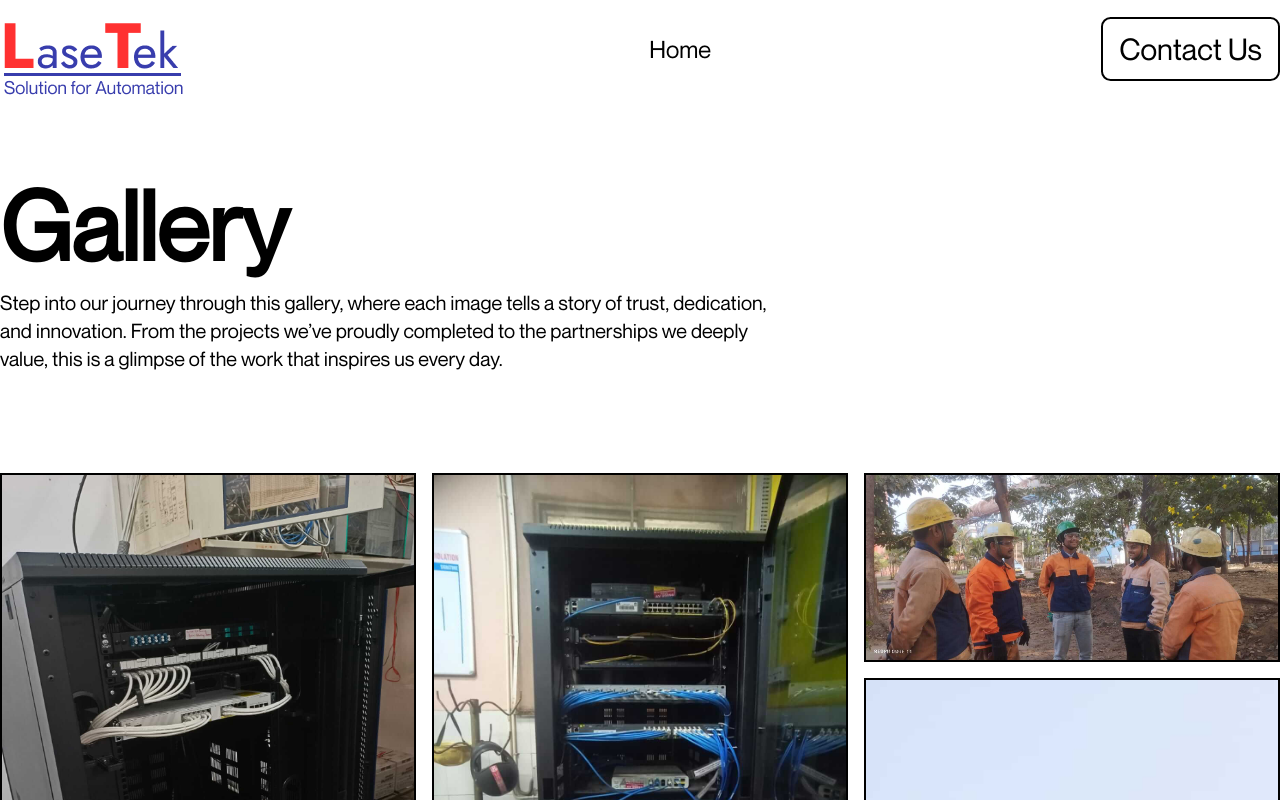
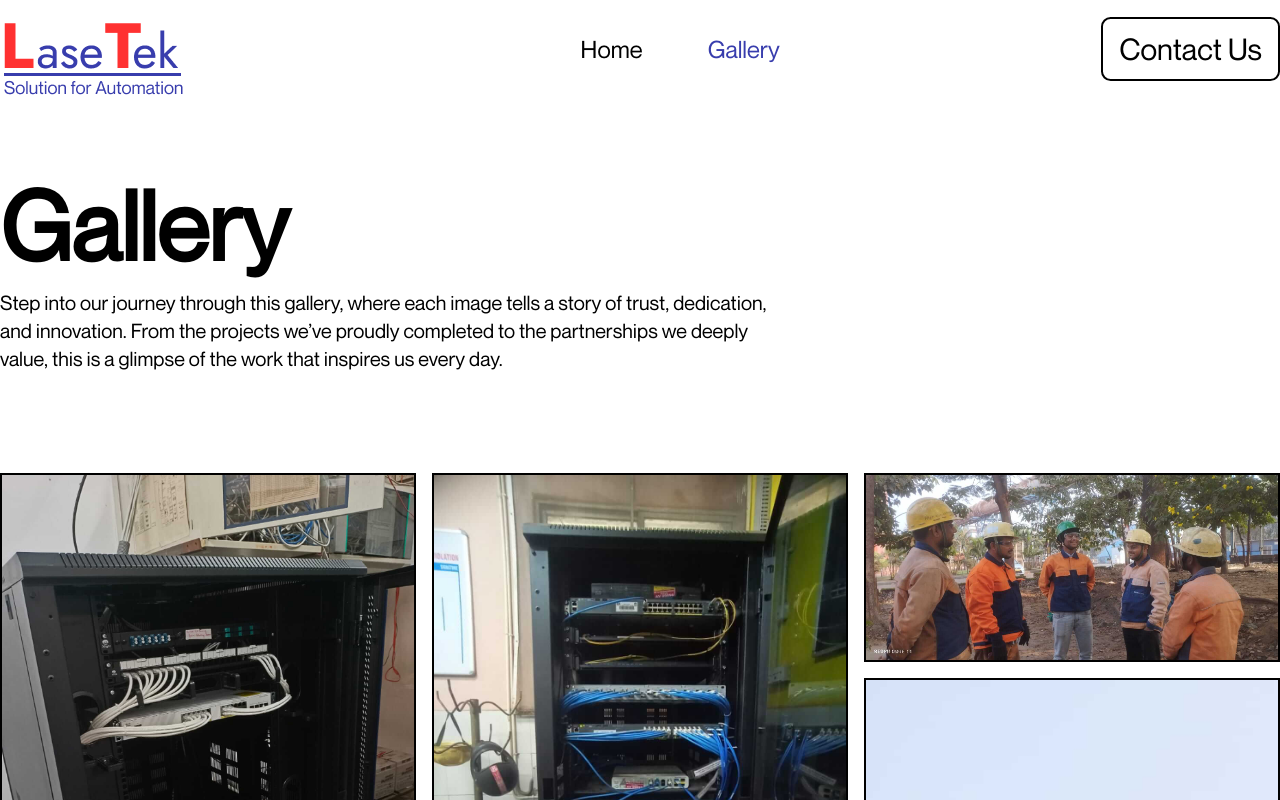
Before and after one commit to love-to-code108/LaseTek, a React (Vite) app: page /gallery in a window 1280 px wide. Shown: the top 800 px of the page. Built offline with nearby package versions, Linux system fonts and the light colour scheme.

Commit message:
the gallery section is done now i need to add animations using gsap or framer motion

```diff
--- a/src/Home.jsx
+++ b/src/Home.jsx
@@ -77,8 +77,8 @@ function HomePage() {
 
 
 
-
-
+  // ALWAYS START THE PAGE FROM TOP
+  scrollToTop();
 
   // DESKTOP VERSION    ==== MAX WIDTH = 1716 ====
   return (
--- a/src/Pages/Gallery.jsx
+++ b/src/Pages/Gallery.jsx
@@ -20,13 +20,33 @@ import image15 from "../assets/Gallery-Images/img15.jpg";
 import image16 from "../assets/Gallery-Images/img16.jpg";
 import image17 from "../assets/Gallery-Images/img17.jpg";
 
+
+import { useRef } from "react";
+
 export const Gallery = () => {
   const navigate = useNavigate();
+  const ContactUs = useRef(null);
+
+
 
   // GO TO HOME NAVIGATION
   const GoToHome = () => {
     navigate("/");
   };
+
+  // GO TO CONTACT US SECTION
+  const scrollToContactUs = () => {
+    ContactUs.current.scrollIntoView({ behavior: "smooth" });
+  };
+
+  // GO TO TOP
+  const scrollToTop =  () => {
+    window.scrollTo({ top: 0, behavior: "smooth" });
+  }
+
+  // ALWAYS START THE PAGE FROM TOP
+  scrollToTop();
+
 
   return (
     // THE MAIN GREY PAGE THE LOWEST LEVEL
@@ -49,16 +69,19 @@ export const Gallery = () => {
           </div>
 
           {/* THE SECTIONS */}
-          <div className="flex items-center justify-evenly text-2xl w-[686px] ">
+          <div className="flex items-center justify-evenly text-2xl w-[20rem] ">
             <button onClick={GoToHome} className="navBarSections">
               Home
+            </button>
+            <button onClick={GoToHome} className="navBarSections text-[#383dad]">
+              Gallery
             </button>
           </div>
 
           {/* CONTACT US BUTTON */}
           <div className=" flex justify-center items-center text-3xl ">
             <button
-              onClick=""
+              onClick={scrollToContactUs}
               className=" px-4 py-3 border-2 border-black hover:bg-black hover:text-white rounded-[0.6rem]"
             >
               Contact Us
@@ -117,8 +140,17 @@ export const Gallery = () => {
           <img src={image17} alt="" className="Gallery-indivisual-styles"/>
         </div>
 
+
+
+
+
+
+
+
+
+
         {/* CONTACT US */}
-        <div
+        <div ref={ContactUs}
           className="flex justify-between py-20 2xl:px-10 3xl:px-20 relative xl:px-8
         md:px-8"
         >
@@ -163,6 +195,12 @@ export const Gallery = () => {
 
         {/* FOOTER */}
         <div className=" w-[100%] h-[10rem] bg-black"></div>
+
+
+
+
+
+
       </div>
       {/* END OF MAIN 2 */}
     </div>
```
